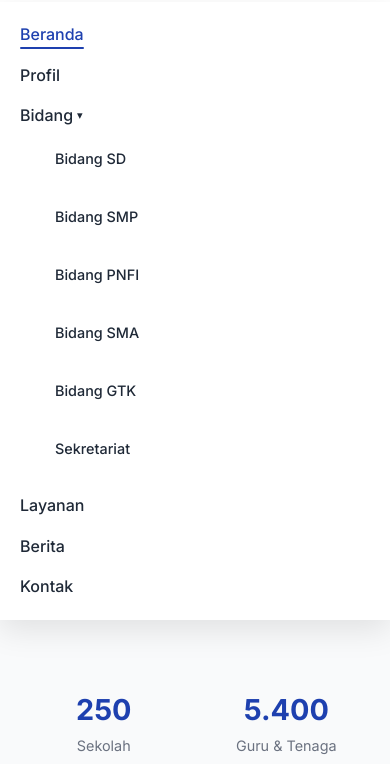
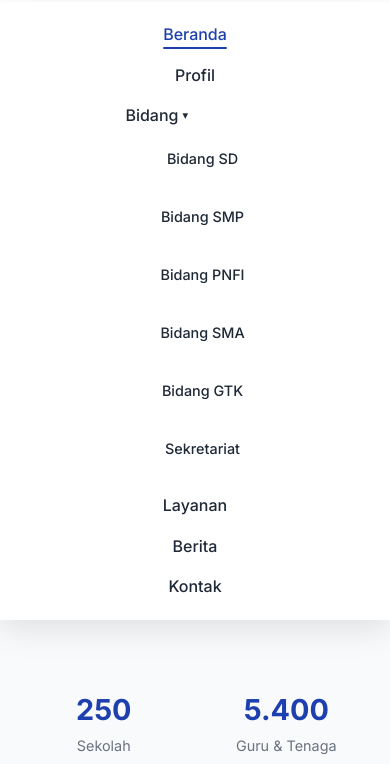
Before and after one commit to pendidikanlannyjaya-glitch/dinas-pendidikan, a website: page index.html in a window 390 px wide. Both pictures are taken after a click on the button "Toggle navigasi". Shown: the part 68-832 px from the top of the page. Drawn offline with Linux system fonts and the light colour scheme.

Commit message:
Perbaiki posisi dropdown menu Bidang

```diff
--- a/css/style.css
+++ b/css/style.css
@@ -153,6 +153,11 @@
 .nav ul {
     display: flex;
     gap: 30px;
+    align-items: center;
+}
+
+.nav > ul > li {
+    position: relative;
 }
 
 .nav a {
@@ -160,6 +165,7 @@
     color: var(--text);
     transition: var(--transition);
     position: relative;
+    white-space: nowrap;
 }
 
 .nav a:hover,
@@ -184,19 +190,26 @@
 }
 
 .dropdown-toggle {
-    display: flex;
+    display: inline-flex;
     align-items: center;
     gap: 4px;
+    cursor: pointer;
 }
 
 .dropdown-arrow {
     font-size: 0.7rem;
+    transition: var(--transition);
+}
+
+.dropdown:hover .dropdown-arrow {
+    transform: rotate(180deg);
 }
 
 .dropdown-menu {
     position: absolute;
-    top: 100%;
-    left: 0;
+    top: calc(100% + 10px);
+    left: 50%;
+    transform: translateX(-50%) translateY(5px);
     background: #fff;
     min-width: 180px;
     box-shadow: var(--shadow-lg);
@@ -204,15 +217,15 @@
     padding: 8px 0;
     opacity: 0;
     visibility: hidden;
-    transform: translateY(10px);
     transition: var(--transition);
     z-index: 1001;
+    border: 1px solid var(--border);
 }
 
 .dropdown:hover .dropdown-menu {
     opacity: 1;
     visibility: visible;
-    transform: translateY(5px);
+    transform: translateX(-50%) translateY(0);
 }
 
 .dropdown-menu li {
@@ -225,6 +238,7 @@
     font-size: 0.9rem;
     color: var(--text);
     transition: var(--transition);
+    white-space: nowrap;
 }
 
 .dropdown-menu a:hover {
@@ -689,10 +703,12 @@
     .dropdown-menu {
         position: static;
         box-shadow: none;
+        border: none;
         opacity: 1;
         visibility: visible;
         transform: none;
         padding-left: 15px;
+        min-width: auto;
         display: none;
     }
 
```
